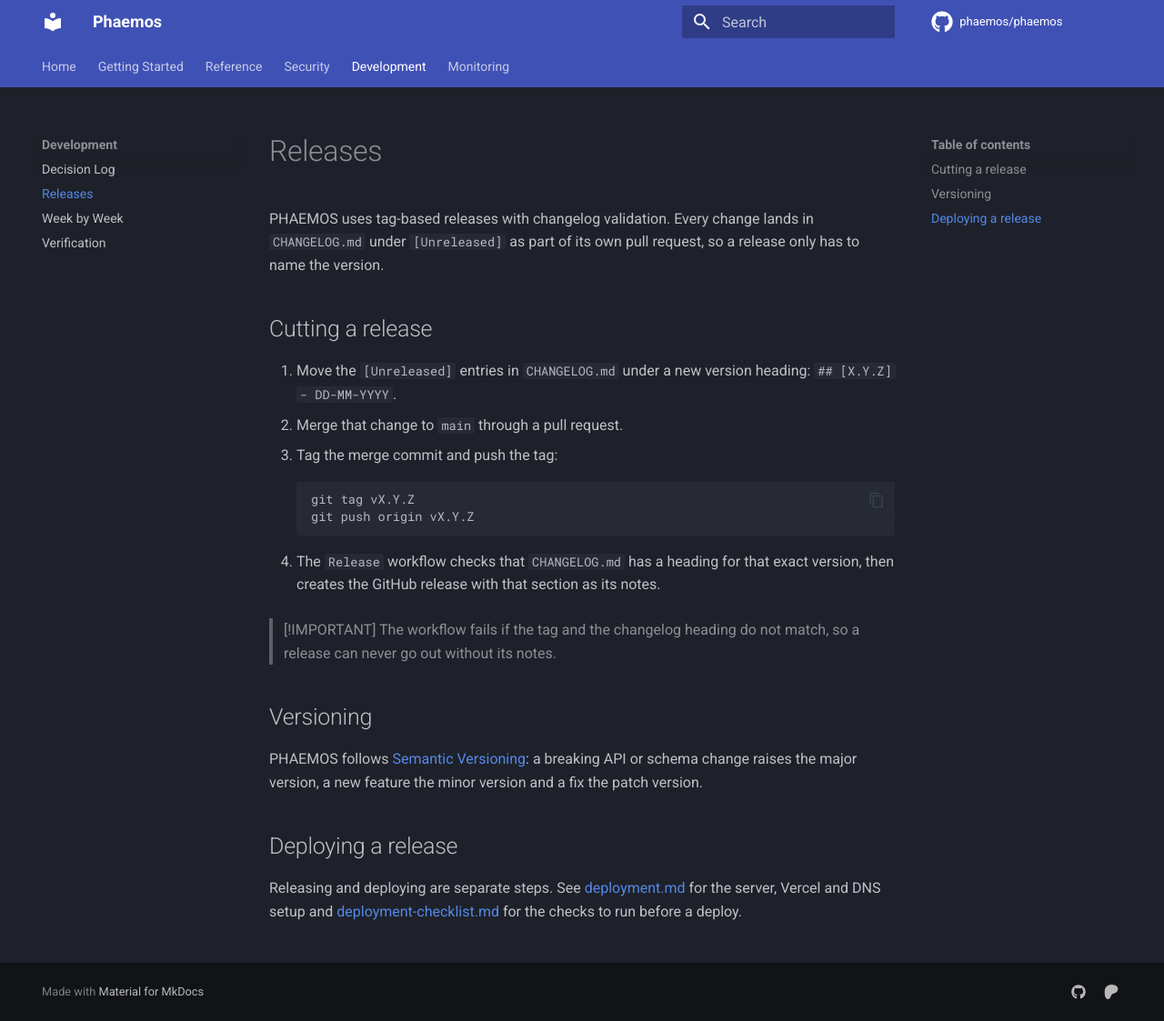
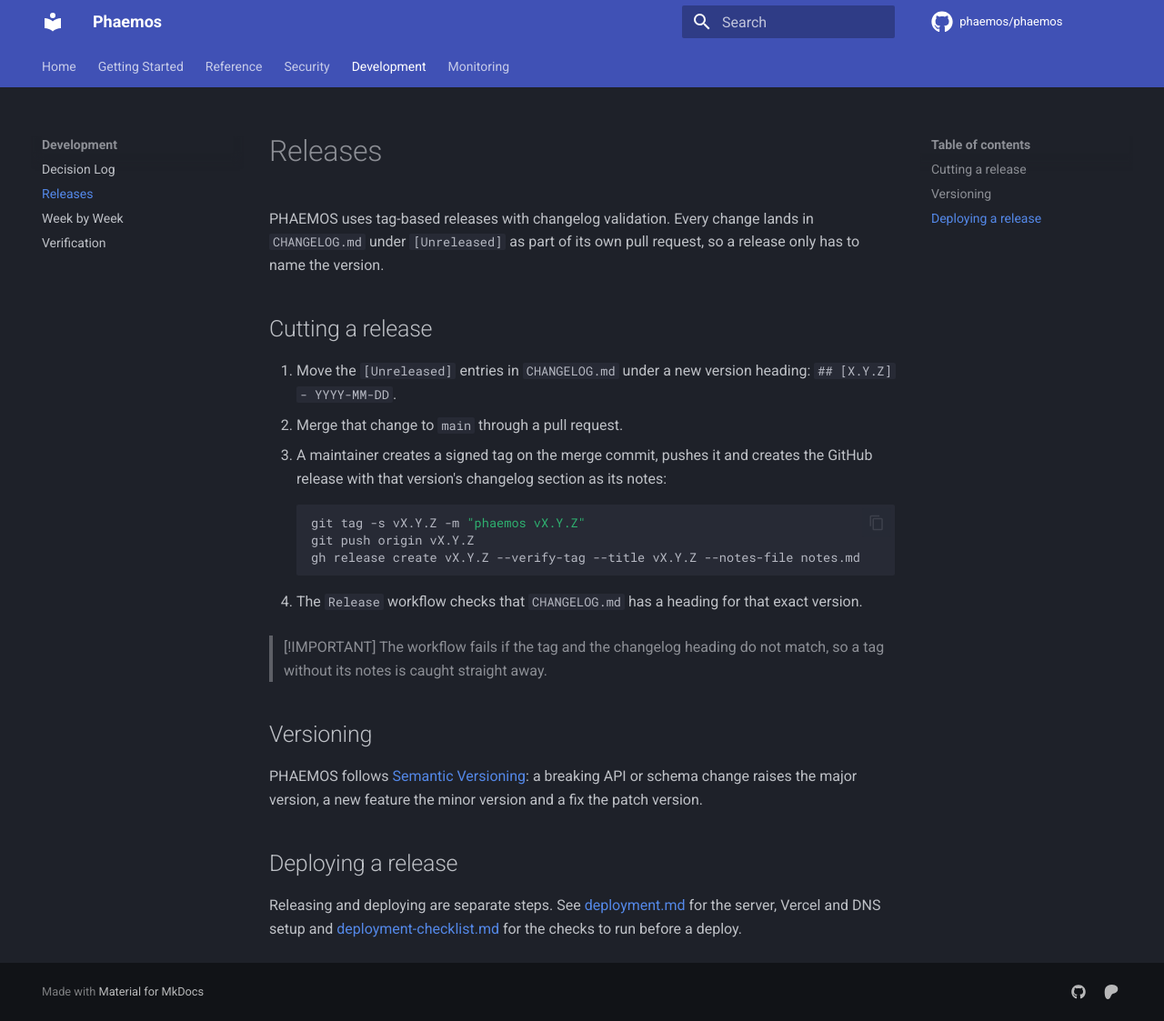
Before and after one commit to phaemos/phaemos, an MkDocs documentation site: the page built from docs/releases.md, in a window 1280 px wide and 1123 px high. Shown: the whole window at 91% size. Built offline with MkDocs 1.6.1 and Material for MkDocs 9.7.7, drawn with Linux system fonts in a browser that asks for light colours; comment, search, counter and statistics services are not loaded.

Commit message:
chore: release 2.4.0 (#346)
Closes #345

- Moves the Unreleased entries in `CHANGELOG.md` under `## [2.4.0] -
2026-10-28`.
- The `Release` workflow now only checks that a version tag has a
matching changelog heading. It reads the `YYYY-MM-DD` dates the
changelog uses and no longer creates the GitHub release, which a
maintainer now publishes with the signed tag.
- `docs/releases.md` describes the same steps.

````diff
--- a/docs/releases.md
+++ b/docs/releases.md
@@ -5,21 +5,22 @@ PHAEMOS uses tag-based releases with changelog validation. Every change lands in
 
 ## Cutting a release
 
-1. Move the `[Unreleased]` entries in `CHANGELOG.md` under a new version heading: `## [X.Y.Z] - DD-MM-YYYY`.
+1. Move the `[Unreleased]` entries in `CHANGELOG.md` under a new version heading: `## [X.Y.Z] - YYYY-MM-DD`.
 2. Merge that change to `main` through a pull request.
-3. Tag the merge commit and push the tag:
+3. A maintainer creates a signed tag on the merge commit, pushes it and creates the GitHub release with
+   that version's changelog section as its notes:
 
     ```bash
-    git tag vX.Y.Z
+    git tag -s vX.Y.Z -m "phaemos vX.Y.Z"
     git push origin vX.Y.Z
+    gh release create vX.Y.Z --verify-tag --title vX.Y.Z --notes-file notes.md
     ```
 
-4. The `Release` workflow checks that `CHANGELOG.md` has a heading for that exact version, then creates
-   the GitHub release with that section as its notes.
+4. The `Release` workflow checks that `CHANGELOG.md` has a heading for that exact version.
 
 > [!IMPORTANT]
-> The workflow fails if the tag and the changelog heading do not match, so a release can never go out
-> without its notes.
+> The workflow fails if the tag and the changelog heading do not match, so a tag without its notes is
+> caught straight away.
 
 ## Versioning
 
````
Also changed, not shown: CHANGELOG.md (+4 -0 lines), 1 other file.
